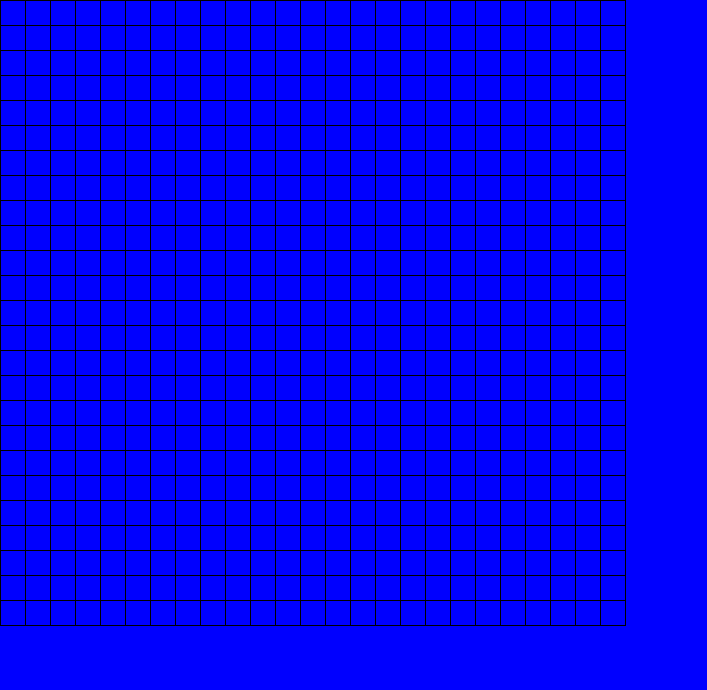
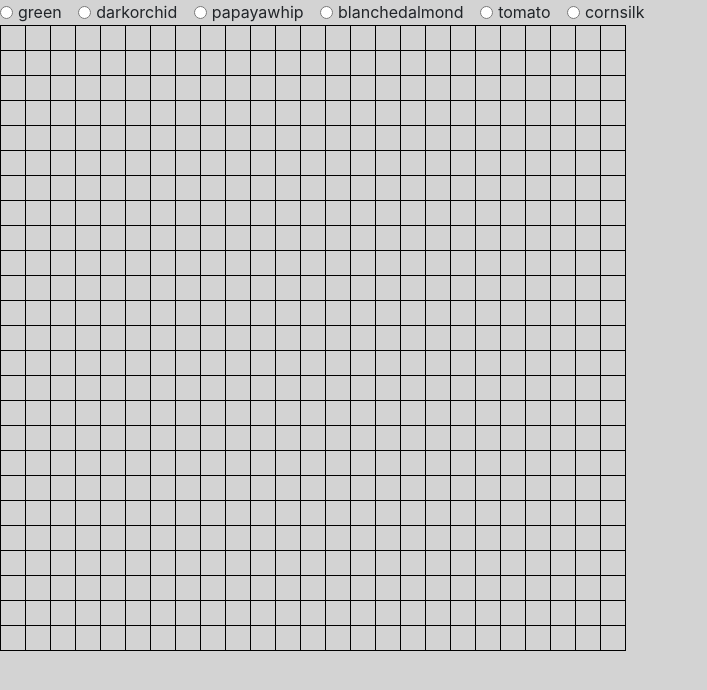
Before and after one commit to rtate2/pixel-art, a website built with webpack: page src/index.html in a window 1280 px wide. Shown: the whole page, without its empty margins (0-707 px from the left). Built offline with nearby package versions, Linux system fonts and the light colour scheme.

Commit message:
added buttons

```diff
--- a/src/index.html
+++ b/src/index.html
@@ -7,6 +7,7 @@
   <title>Pixel Art</title>
 </head>
 <body>
+  <div id="color-picker"></div>
   <div id="grid"></div>
 </body>
 </html>
--- /dev/null
+++ b/src/javascripts/components/paintbrush/paintbrush.js
@@ -0,0 +1,21 @@
+import utilities from '../../helpers/utilities';
+
+const colors = ['green', 'darkorchid', 'papayawhip', 'blanchedalmond', 'tomato', 'cornsilk'];
+
+const printColorPicker = () => {
+  let domString = '';
+
+  for (let i = 0; i < colors.length; i += 1) {
+    const color = colors[i];
+    domString += `
+    <div class="form-check form-check-inline">
+      <input name="color" class="form-check-input color-choice" type="radio" id="${color}inlineCheckbox1" value="${color}">
+      <label class="form-check-label" for="${color}inlineCheckbox1">${color}</label>
+    </div>
+    `;
+
+    utilities.printToDom('color-picker', domString);
+  }
+};
+
+export default { printColorPicker };
--- a/src/javascripts/main.js
+++ b/src/javascripts/main.js
@@ -1,9 +1,12 @@
 import '../styles/main.scss';
 import 'bootstrap';
+
 import grid from './components/grid/grid';
+import paintbrush from './components/paintbrush/paintbrush';
 
 const init = () => {
   grid.makeGrid();
+  paintbrush.printColorPicker();
 };
 
 init();
--- a/src/styles/main.scss
+++ b/src/styles/main.scss
@@ -1,5 +1,5 @@
 @import "~bootstrap/scss/bootstrap";
 
 body {
-  background-color: blue;
+  background-color: lightgray;
 }
```
Also changed, not shown: src/javascripts/components/paintbrush/paintbrush.scss (added).
